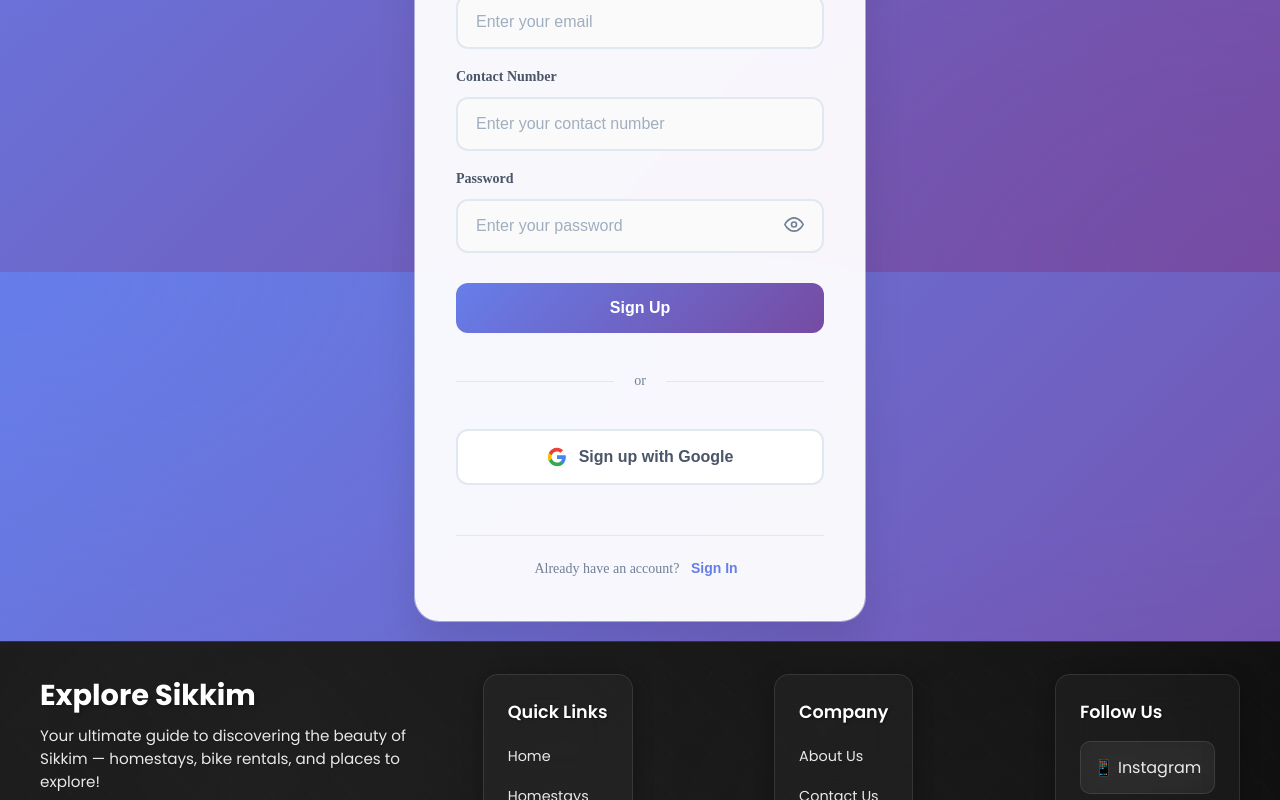
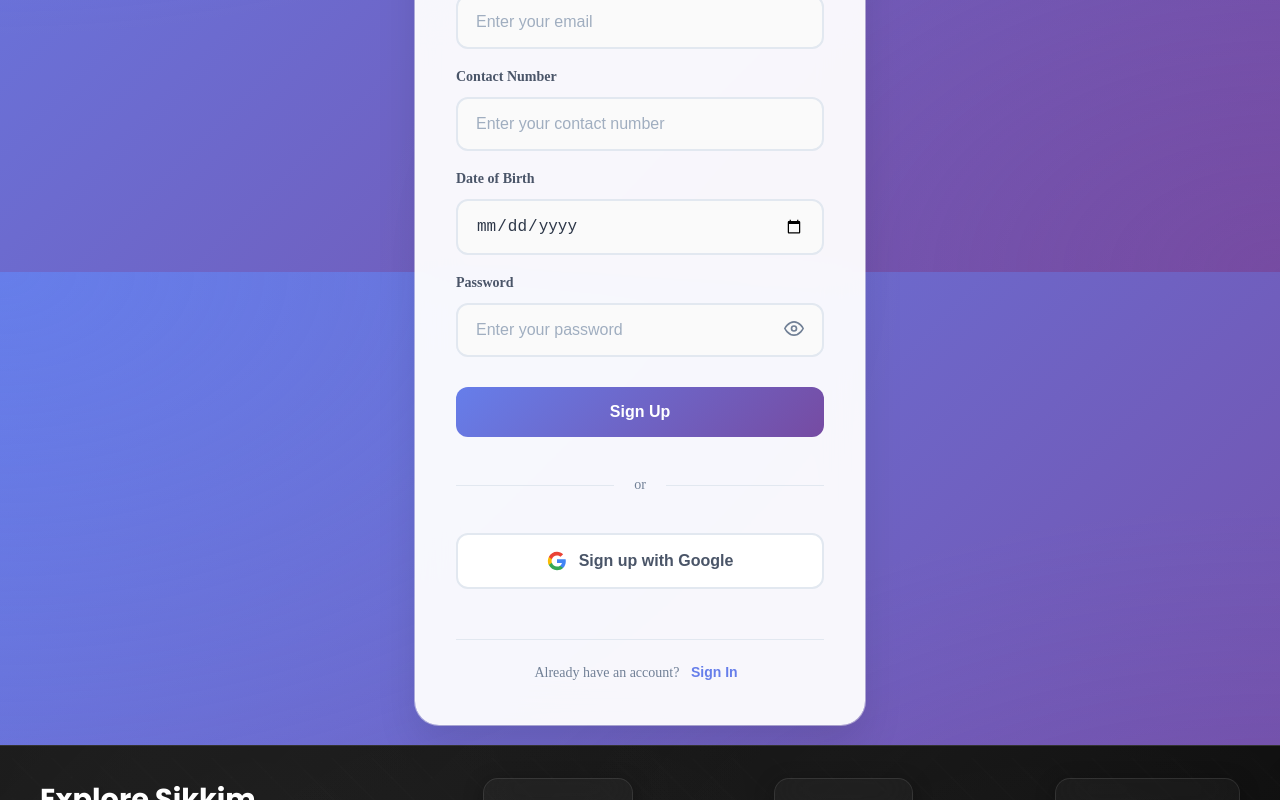
Before and after one commit to DigvijayNarayanPandey/Sikkim-Travel-Guidebook, a React (Vite) app in the folder Frontend/: page /traveler-login in a window 1280 px wide. Both pictures are taken after a click on the button "Sign Up". Shown: the part 528-1328 px from the top of the page. Built offline with nearby package versions, Linux system fonts and the light colour scheme.

Commit message:
added DOB

```diff
--- a/Frontend/src/pages/Login/Traveler.jsx
+++ b/Frontend/src/pages/Login/Traveler.jsx
@@ -48,7 +48,6 @@ const Traveler = () => {
     } else if (!isLogin && !/^\d{10}$/.test(formData.contact.replace(/\D/g, ""))) {
       newErrors.contact = "Contact number must be 10 digits";
     }
-
     if (!formData.password.trim()) {
       newErrors.password = "Password is required";
     } else if (!isLogin && formData.password.length < 6) {
@@ -210,6 +209,24 @@ const Traveler = () => {
               </div>
             )}
 
+            {/* DOB Field (Sign Up Only) */}
+{!isLogin && (
+  <div className={styles.inputGroup}>
+    <label className={styles.label}>Date of Birth</label>
+    <input
+      type="date"
+      name="dob"
+      value={formData.dob || ""}
+      onChange={handleInputChange}
+      className={`${styles.input} ${errors.dob ? styles.inputError : ""}`}
+      max={new Date().toISOString().split("T")[0]}  // restrict future dates
+      required
+    />
+    {errors.dob && <span className={styles.error}>{errors.dob}</span>}
+  </div>
+)}
+
+
             {/* Password Field */}
             <div className={styles.inputGroup}>
               <label className={styles.label}>Password</label>
```
